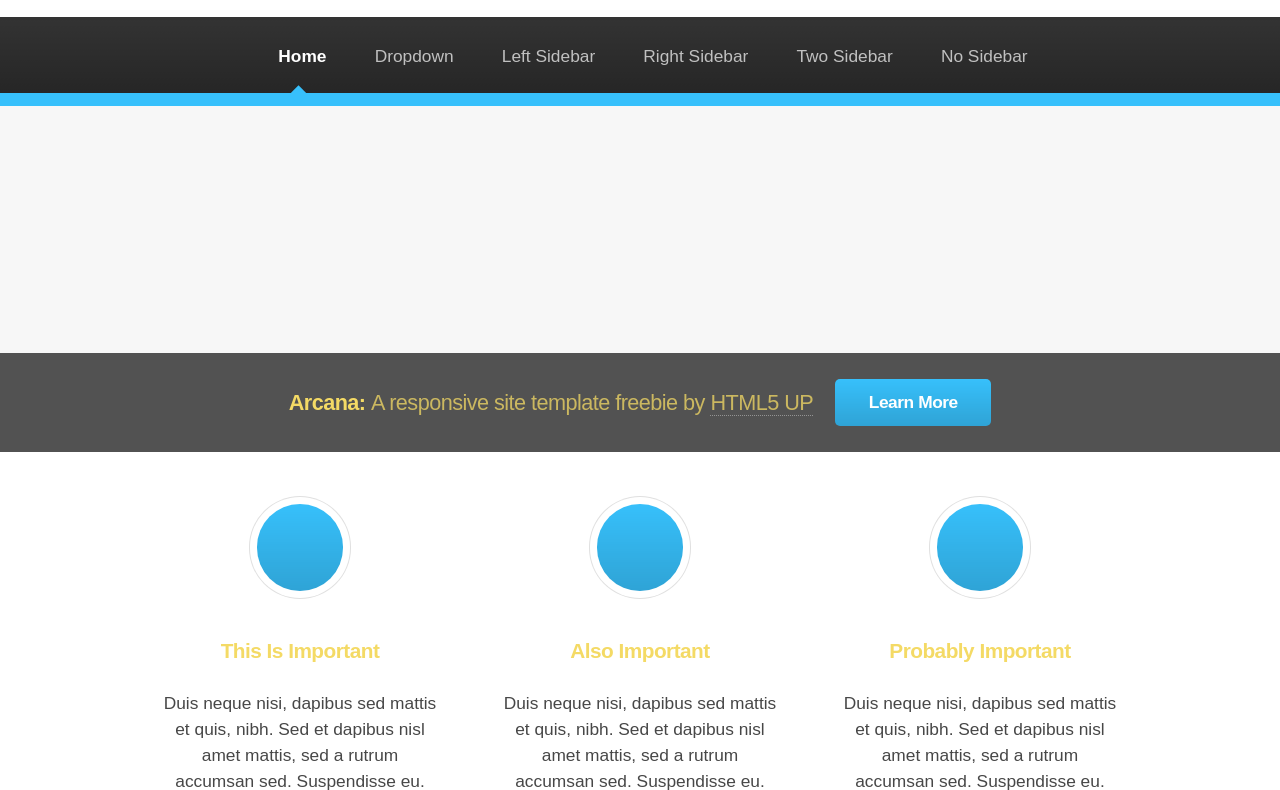
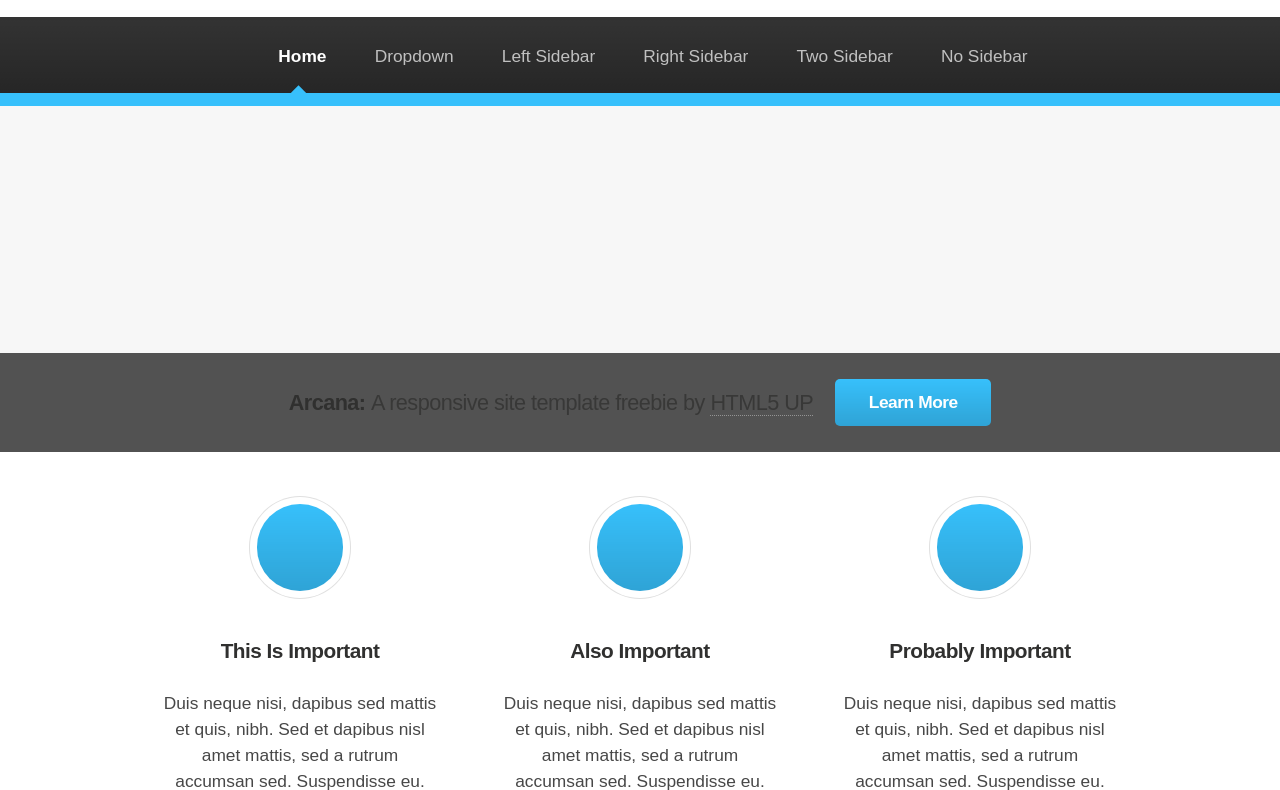
Before and after one commit to WorldMaster00/Athra, a plain HTML site: page index.html in a window 1280 px wide. Shown: the part 81-871 px from the top of the page. Drawn offline with nearby package versions, Linux system fonts and the light colour scheme.

Commit message:
Update index.css

```diff
--- a/index.css
+++ b/index.css
@@ -126,7 +126,7 @@ input, select, textarea {
 	}
 
 	h1, h2, h3, h4, h5, h6 {
-		color: #F4DA65;
+		color:  #30302F;
 		font-weight: 600;
 		line-height: 1.75em;
 		margin-bottom: 1em;
```
